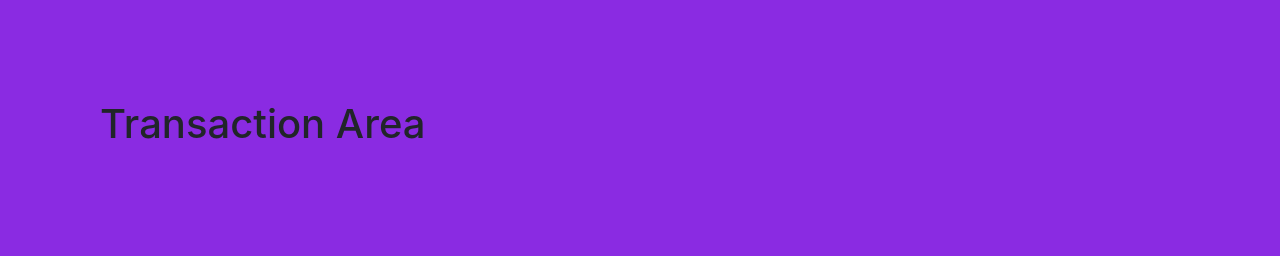
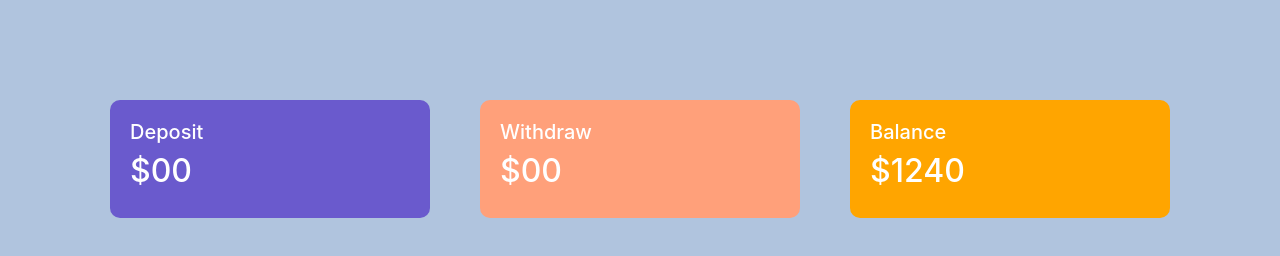
Before and after one commit to TanvirFahimBD/pioneer-bank, a plain HTML site: page index.html in a window 1280 px wide. Both pictures are taken after a click on the button "Enter". Drawn offline with nearby package versions, Linux system fonts and the light colour scheme.

Commit message:
style added

```diff
--- a/index.html
+++ b/index.html
@@ -33,7 +33,26 @@
       </div>
     </div>
     <div id="transaction-area">
-      <h1>Transaction Area</h1>
+      <div class="row">
+        <div class="col-md-4">
+          <div class="deposit status">
+            <h5>Deposit</h5>
+            <h2>$00</h2>
+          </div>
+        </div>
+        <div class="col-md-4">
+          <div class="withdraw status">
+            <h5>Withdraw</h5>
+            <h2>$00</h2>
+          </div>
+        </div>
+        <div class="col-md-4">
+          <div class="balance status">
+            <h5>Balance</h5>
+            <h2>$1240</h2>
+          </div>
+        </div>
+      </div>
     </div>
     <script>
       const loginBtn = document.getElementById('login');
--- a/style.css
+++ b/style.css
@@ -1,6 +1,6 @@
 body {
   margin: 0;
-  background-color: blueviolet;
+  background-color: lightsteelblue;
   padding: 100px;
 }
 .submit-area {
@@ -12,3 +12,18 @@ body {
 #transaction-area {
   display: none;
 }
+.status {
+  margin: 0px 10px;
+  color: white;
+  padding: 20px;
+  border-radius: 10px;
+}
+.deposit {
+  background-color: slateblue;
+}
+.withdraw {
+  background-color: lightsalmon;
+}
+.balance {
+  background-color: orange;
+}
```
